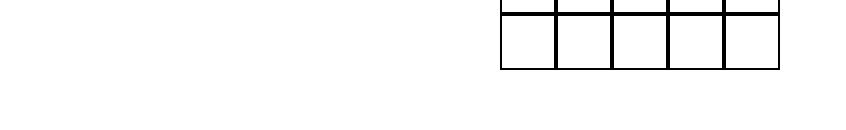
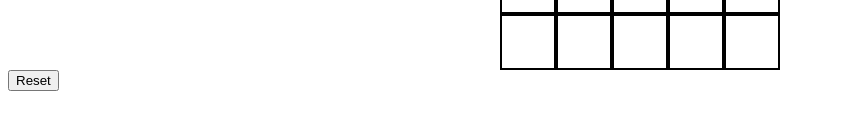
Before and after one commit to BalazsBarkoczi/board-game, a React (Vite) app: page / in a window 1280 px wide. Shown: the part 288-418 px from the top of the page, without its empty margins (0-846 px from the left). Built offline with nearby package versions, Linux system fonts and the light colour scheme.

Commit message:
Add reset button

```diff
--- a/src/App.jsx
+++ b/src/App.jsx
@@ -23,6 +23,10 @@ function App() {
     setBoard(updatedBoard);
   }
 
+  const resetGame = () => {
+    setBoard(Array(ROW_COUNT).fill(Array(COL_COUNT).fill('')));
+  }
+
 
   return (
     <>
@@ -43,6 +47,8 @@ function App() {
       </tbody>
     </table>
 
+    <button onClick={resetGame}>Reset</button>
+
     </>
   )
 }
```
